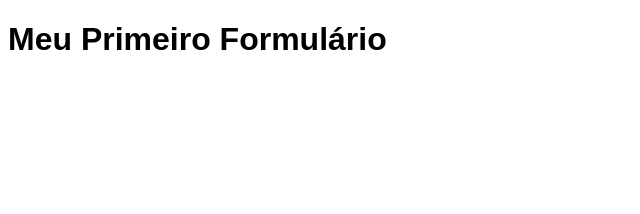
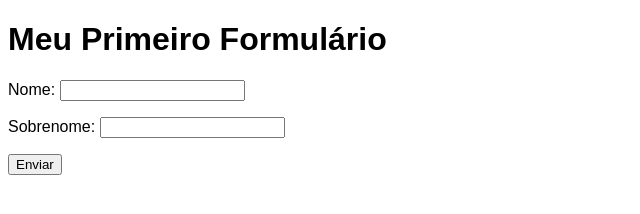
Before and after one commit to GustavRibeiro/HTML-CSS, a plain HTML site: page Exercícios/4de5/ex025/form001.html in a window 1280 px wide. Shown: the whole page, without its empty margins (0-640 px from the left). Drawn offline with Linux system fonts and the light colour scheme.

Commit message:
update form001

```diff
--- a/Exercícios/4de5/ex025/form001.html
+++ b/Exercícios/4de5/ex025/form001.html
@@ -15,5 +15,19 @@
 </head>
 <body>
     <h1>Meu Primeiro Formulário</h1>
+
+    <form autocomplete="off" action="cadastro.php">
+        <p>
+            <label for="inome">Nome:</label>
+            <input type="text" name="nome" id="inome">
+        </p>
+        <p>
+            <label for="isobrenome">Sobrenome:</label>
+            <input type="text" name="sobrenome" id="isobrenome">
+        </p>
+        <p>
+            <input type="submit" value="Enviar">
+        </p>
+    </form>
 </body>
 </html>
```
